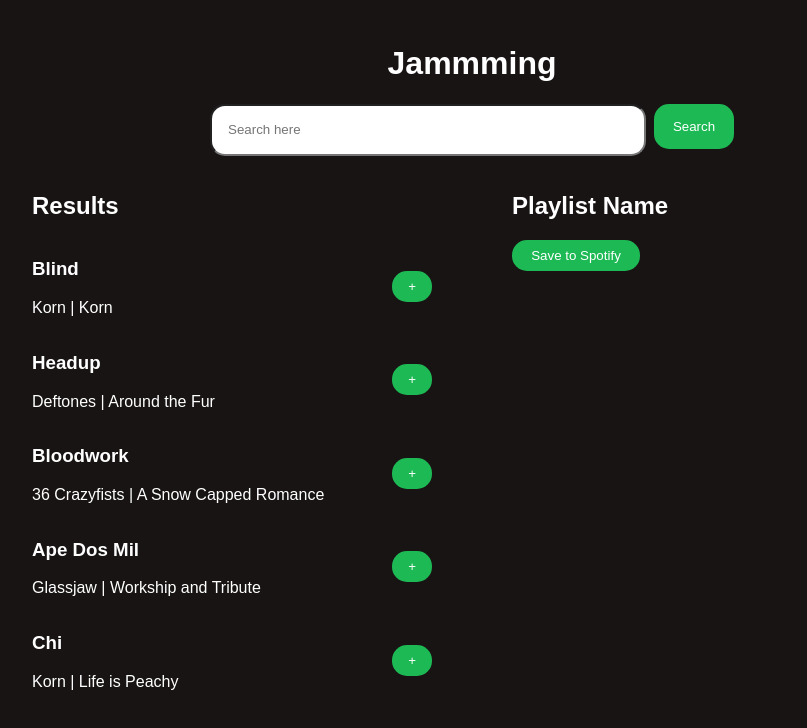
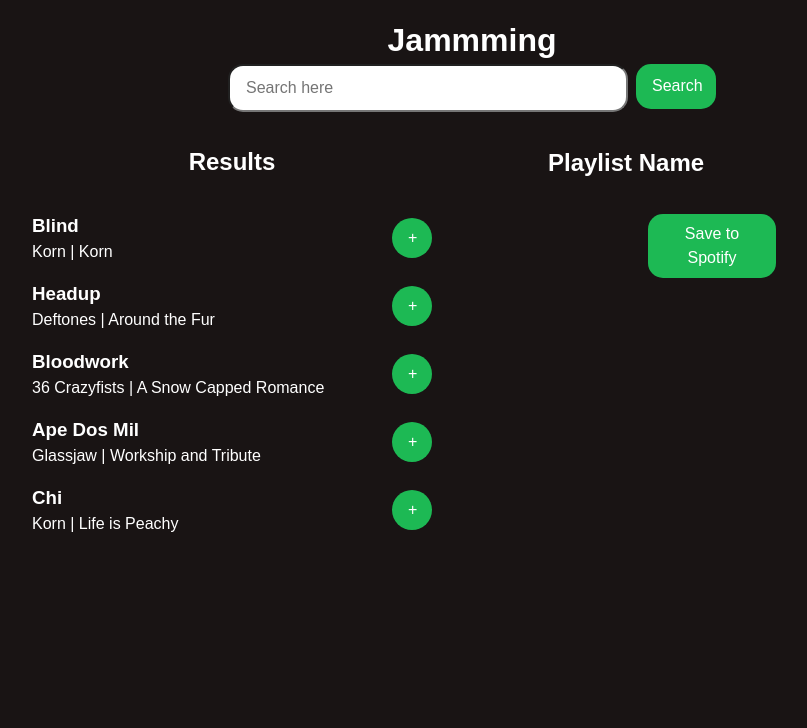
Before and after one commit to educanales/jammming-v2, a React (Vite) app: page / in a window 1280 px wide. Shown: the top 728 px of the page, without its empty margins (168-975 px from the left). Built offline with nearby package versions, Linux system fonts and the light colour scheme.

Commit message:
Edit add and delete buttons

```diff
--- a/src/App.css
+++ b/src/App.css
@@ -1,3 +1,29 @@
+*, *::before, *::after {
+  box-sizing: border-box;
+}
+
+* {
+  margin: 0;
+}
+
+body {
+  line-height: 1.5;
+  -webkit-font-smoothing: antialiased;
+}
+
+img, picture, video, canvas, svg {
+  display: block;
+  max-width: 100%;
+}
+
+input, button, textarea, select {
+  font: inherit;
+}
+
+p, h1, h2, h3, h4, h5, h6 {
+  overflow-wrap: break-word;
+}
+
 #root {
   max-width: 1280px;
   margin: 0 auto;
@@ -58,6 +84,7 @@ h1 {
 .container {
   display: flex;
   flex-direction: column;
+  gap: 1rem;
 }
 
 .track-container {
@@ -67,11 +94,27 @@ h1 {
   align-items: center;
 }
 
-input.playlist-name {
+.round-btn {
+  height: 40px;
+  width: 40px;
+  border-radius: 50%;
+}
+
+.header2 {
+  margin: 1rem 0;
+  align-self: center;
+}
+
+input.header2 {
   box-sizing: border-box;
   background-color: #191414;
   color: #fff;
   border: none;
-  font-size: 1.5rem;
-  font-weight: 700;
+  font-size: 1.5em;
+  font-weight: bold;
 }
+
+.save-btn {
+  align-self: center;
+  margin-top: 10rem 0;
+}
--- a/src/components/Playlist.jsx
+++ b/src/components/Playlist.jsx
@@ -2,16 +2,10 @@ import { useState } from "react"
 
 export default function Playlist({ playlist, handleDeleteFromPlaylist }) {
   const [ playlistName, setPlaylistName ] = useState('Playlist Name');
-  const [ showEdit, setShowEdit ] = useState(false);
-
-  const handleEdit = () => {
-    setShowEdit(!showEdit);
-  }
 
   const handleNameChange = e => {
     setPlaylistName(e.target.value);
   }
-
 
   const list = playlist.map(track =>
     <div className="track-container" key={track.id}>
@@ -20,26 +14,27 @@ export default function Playlist({ playlist, handleDeleteFromPlaylist }) {
         <p>{track.artist} | {track.album}</p>
       </div>
       <div>
-        <button onClick={() => handleDeleteFromPlaylist(track.id)}>-</button>
+        <button
+          className="round-btn"
+          onClick={() => handleDeleteFromPlaylist(track.id)}
+        >-
+        </button>
       </div>
     </div>
     );
 
   return (
     <div className="container">
-      {showEdit ? (
-        <input
-          className="playlist-name"
-          type="text"
-          value={playlistName}
-          onChange={handleNameChange}
-        />
-      ) : (
-          <h2 onFocus={handleEdit}>{playlistName}</h2>
-        )
-      }
+      <input
+        className="header2"
+        type="text"
+        value={playlistName}
+        onChange={handleNameChange}
+        onFocus
+        onBlur
+      />
       {list}
-      <button onClick={handleEdit}>Save to Spotify</button>
+      <button className="save-btn">Save to Spotify</button>
     </div>
   )
 }
--- a/src/components/ResultsList.jsx
+++ b/src/components/ResultsList.jsx
@@ -6,14 +6,18 @@ export default function ResultsList({ trackResults, handleAddPlaylist }) {
         <p>{track.artist} | {track.album}</p>
       </div>
       <div>
-        <button onClick={() => handleAddPlaylist(track.id)}>+</button>
+        <button
+          className="round-btn"
+          onClick={() => handleAddPlaylist(track.id)}
+        >+
+        </button>
       </div>
     </ div>
     )
 
   return (
     <div className="container">
-      <h2>Results</h2>
+      <h2 className="header2">Results</h2>
       {list}
     </div>
   )
```
